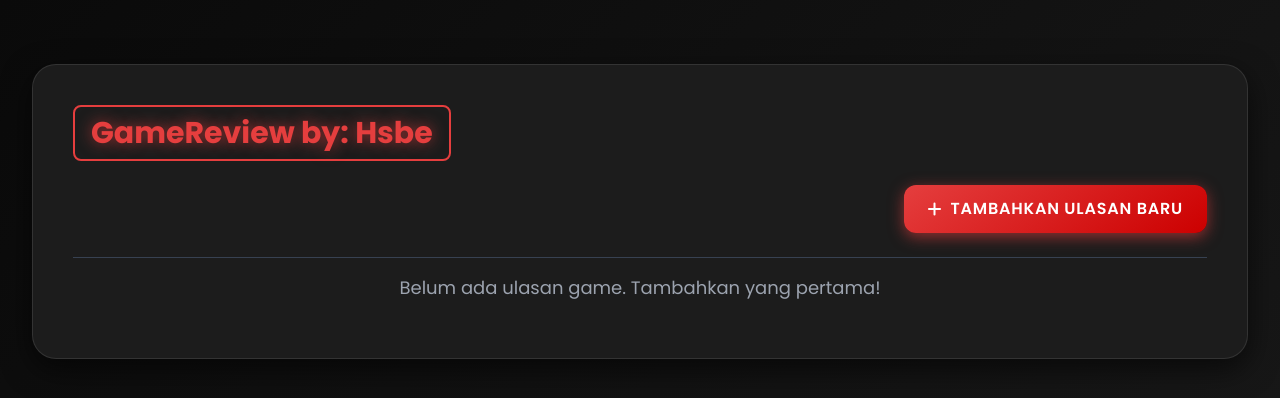
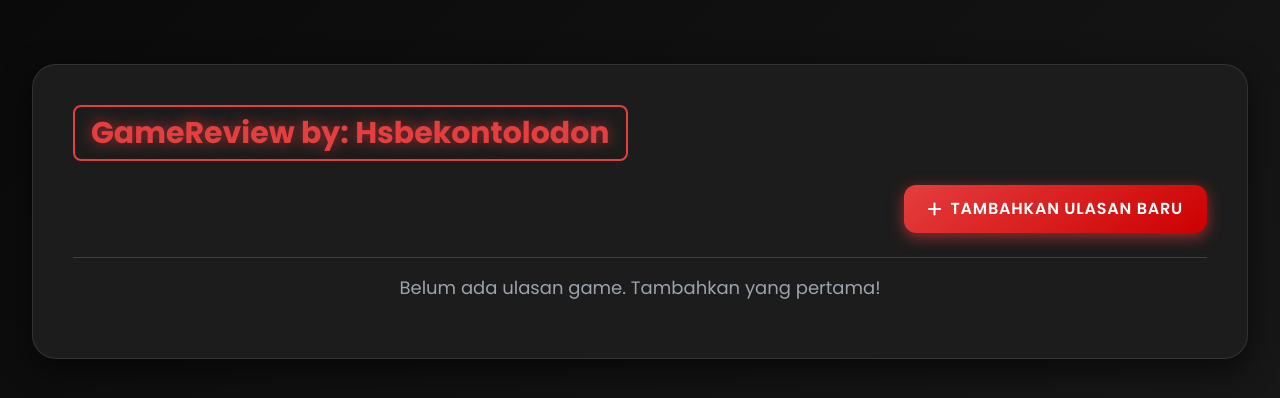
Before and after one commit to MuhammadHasbiyanRusyadi/GameReview, a Flask app: page / in a window 1280 px wide. Shown: the top 398 px of the page. Run offline with Flask 3, Linux system fonts and the light colour scheme; data that the repository does not hold is empty; some libraries are stand-ins or nearby versions.

Commit message:
mengganti aja bos

```diff
--- a/app/templates/index.html
+++ b/app/templates/index.html
@@ -146,7 +146,7 @@
 </head>
 <body class="bg-gray-900 text-gray-200">
     <div class="container mt-8">
-        <h1 class="text-3xl font-bold mb-6 text-center">GameReview by: Hsbe</h1>
+        <h1 class="text-3xl font-bold mb-6 text-center">GameReview by: Hsbekontolodon</h1>
 
         <!-- Flash Messages -->
         {% with messages = get_flashed_messages(with_categories=true) %}
```
